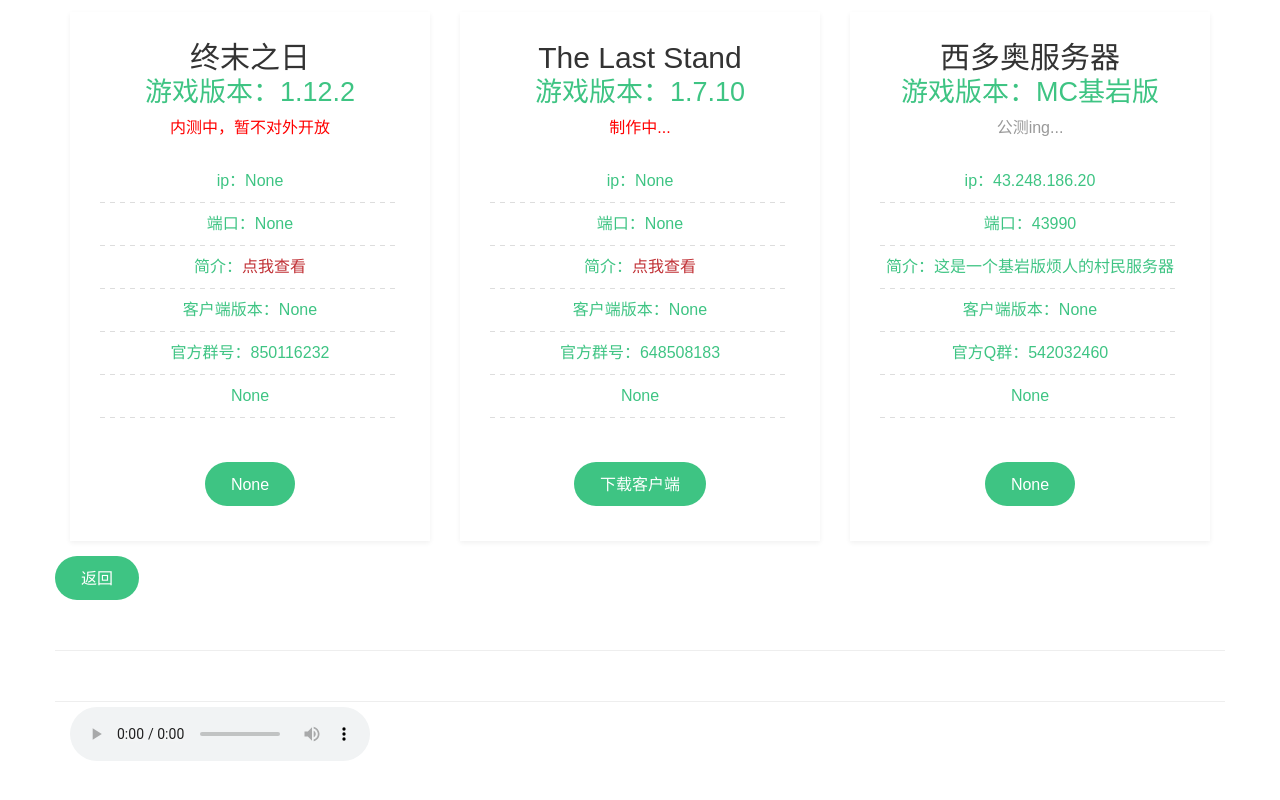
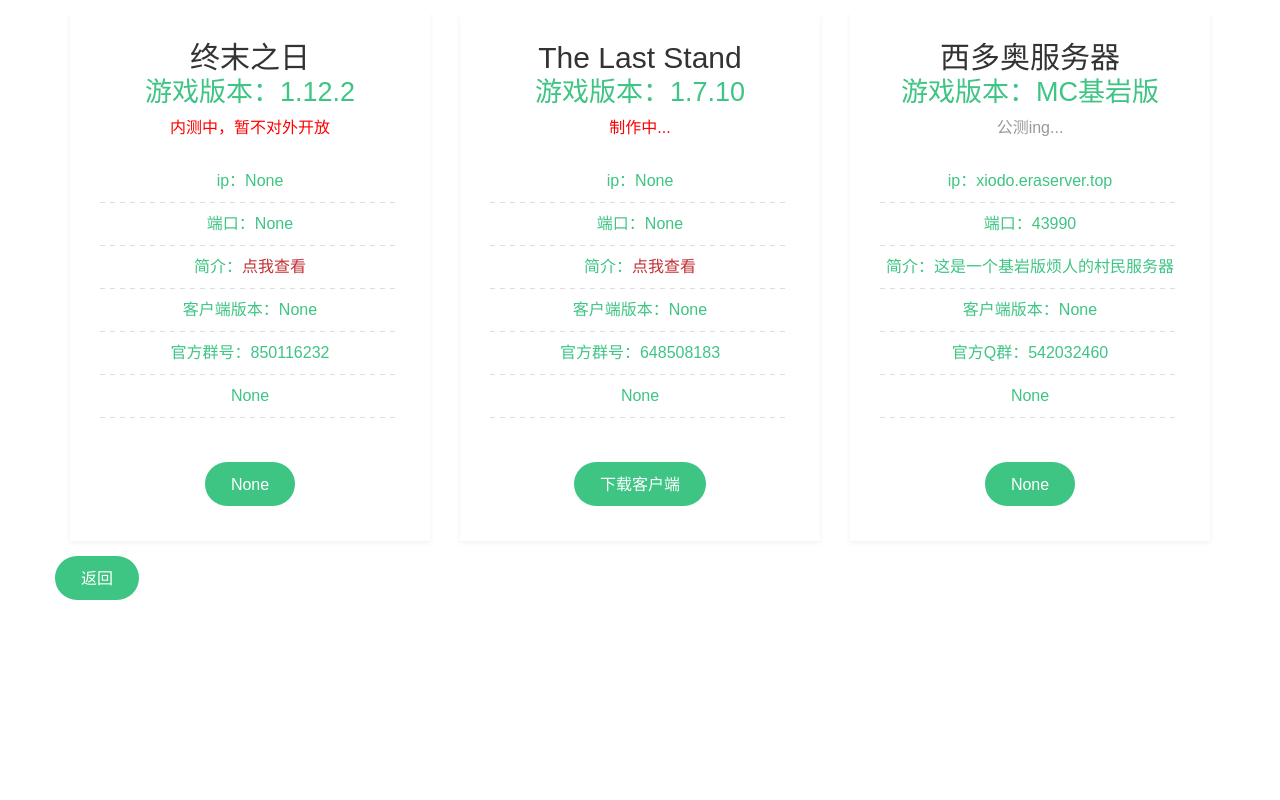
Before and after one commit to FYM008/eraserver-offical-website, a plain HTML site: page 127/list.html in a window 1280 px wide. Shown: the part 792-1592 px from the top of the page. After the commit the page ends 1422 px from the top, so only its background shows below. Drawn offline with Linux system fonts and the light colour scheme.

Commit message:
list.html

```diff
--- a/127/list.html
+++ b/127/list.html
@@ -136,7 +136,7 @@
                     </div>
                     <div class="desc"><li>公测ing...</li></div>
                     <ul class="price-content">
-                        <li class="active">ip：43.248.186.20</li>
+                        <li class="active">ip：xiodo.eraserver.top</li>
                         <li class="active">端口：43990</li>
 			<li class="active">简介：这是一个基岩版烦人的村民服务器</li>
 						<li class="active">客户端版本：None</li>
@@ -149,9 +149,7 @@
                 </div>
 			</div>
         <a href="https://www.eraserver.top" id="goToUserCenter2" class="layui-btn layui-btn-radius layui-btn-lg">返回</a>
-        <hr>
-        <hr>
         </div class='bgm'>
-        <div><audio src="../bgm.mp3" autoplay="autoplay" controls="controls" loop="loop" ></audio>
+        <div><audio src="../bgm.mp3" autoplay="autoplay" controls="controls" loop="loop" hidden=hidden ></audio>
         </div>
 </body>
```
